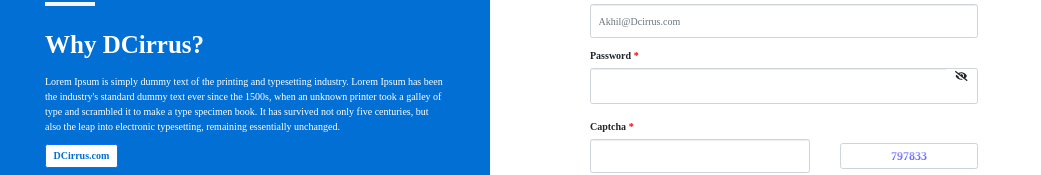
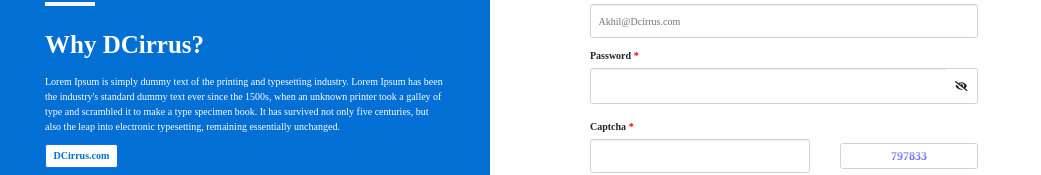
Before and after one commit to dcirrus1974/GUI, a React (Create React App) app: page / in a window 1280 px wide. Shown: the part 165-340 px from the top of the page, without its empty margins (0-1041 px from the left). Built offline with nearby package versions, Linux system fonts and the light colour scheme; some icons are missing.

Commit message:
second commit from yevgeni

```diff
--- a/src/pages/login/index.scss
+++ b/src/pages/login/index.scss
@@ -81,6 +81,13 @@ span.icon-star{
   i{
     margin: auto 10px;
   }
+}
+.svg-inline--fa {
+  display: inline-block;
+  font-size: inherit;
+  height: 1em;
+  overflow: visible;
+  vertical-align: -1.125em;
 }
 .input-group{
   input{
```
